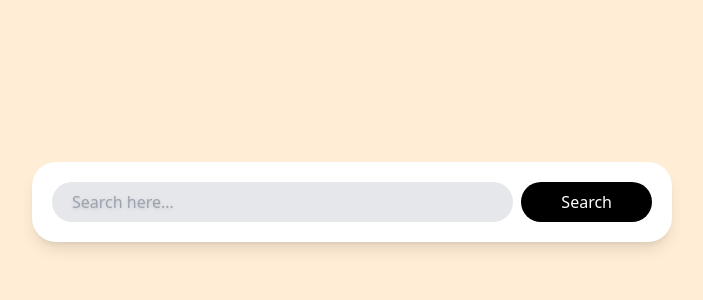
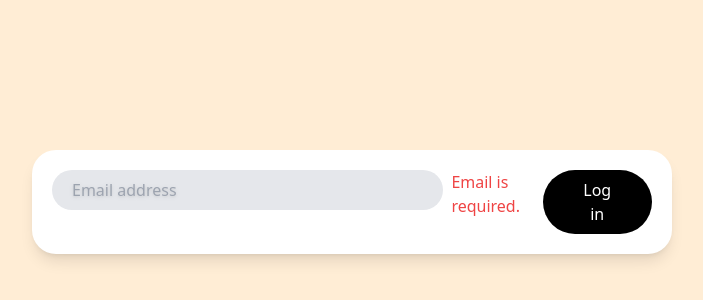
Before and after one commit to jonghwa3471/carrot-market-next14, a Next.js app: page / in a window 1280 px wide. Shown: the part 198-498 px from the top of the page, without its empty margins (288-991 px from the left). Built offline with nearby package versions, Linux system fonts and the light colour scheme.

Commit message:
#3.6 Form Modifiers

```diff
--- a/app/page.tsx
+++ b/app/page.tsx
@@ -3,12 +3,16 @@ export default function Home() {
     <main className="flex h-screen items-center justify-center bg-gray-100 p-5 sm:bg-red-100 md:bg-green-100 lg:bg-cyan-100 xl:bg-orange-100 2xl:bg-purple-100">
       <div className="flex w-full max-w-screen-sm flex-col gap-2 rounded-3xl bg-white p-5 shadow-lg md:flex-row">
         <input
-          className="h-10 w-full rounded-full bg-gray-200 pl-5 outline-none ring ring-transparent transition-shadow placeholder:drop-shadow focus:ring-gray-500 focus:ring-offset-2"
-          type="text"
-          placeholder="Search here..."
+          className="peer h-10 w-full rounded-full bg-gray-200 pl-5 outline-none ring ring-transparent transition-shadow placeholder:drop-shadow focus:ring-green-500 focus:ring-offset-2 invalid:focus:ring-red-500"
+          type="email"
+          placeholder="Email address"
+          required
         />
+        <span className="hidden font-medium text-red-500 peer-invalid:block">
+          Email is required.
+        </span>
         <button className="rounded-full bg-black py-2 font-medium text-white outline-none transition-transform active:scale-90 md:px-10">
-          Search
+          Log in
         </button>
       </div>
     </main>
```
